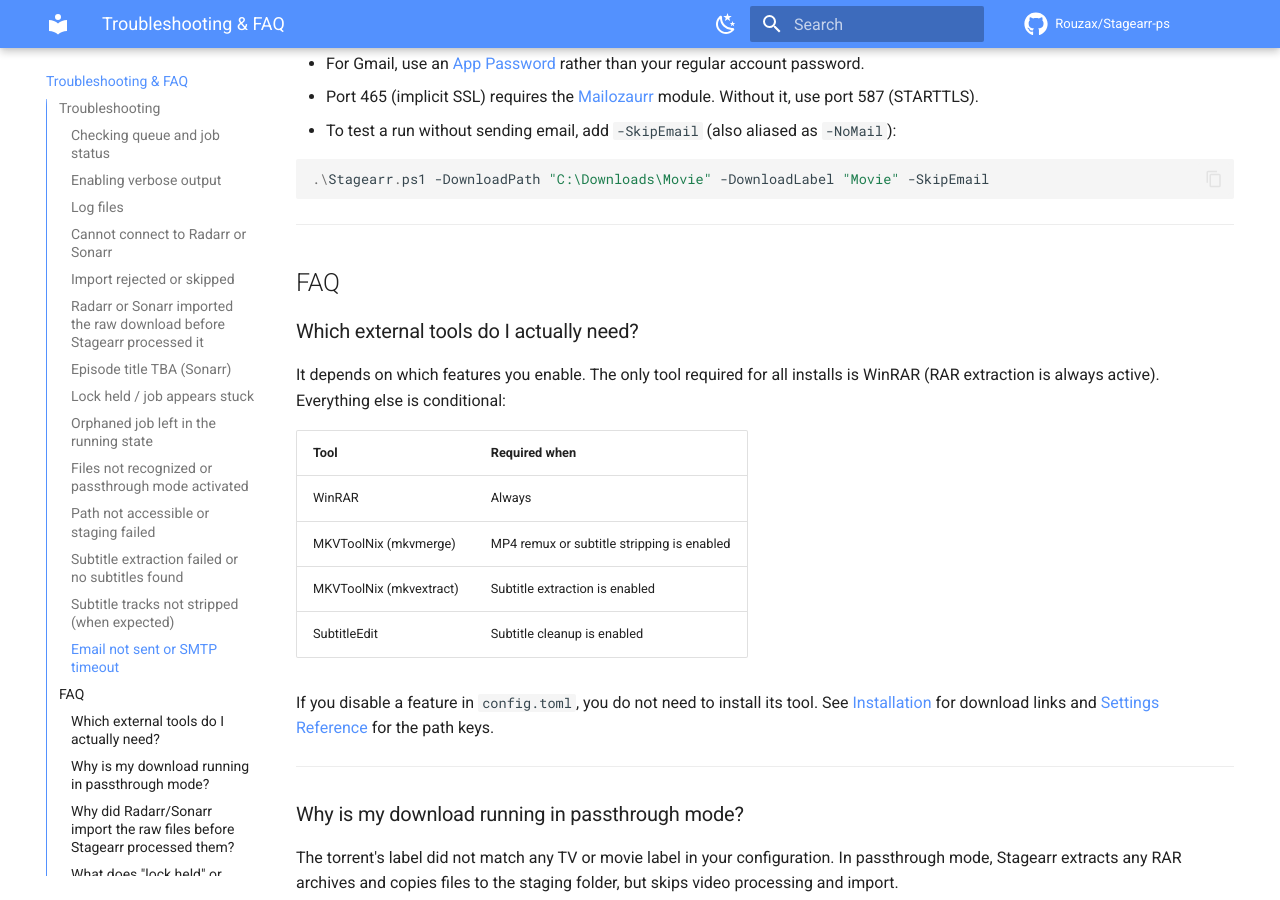
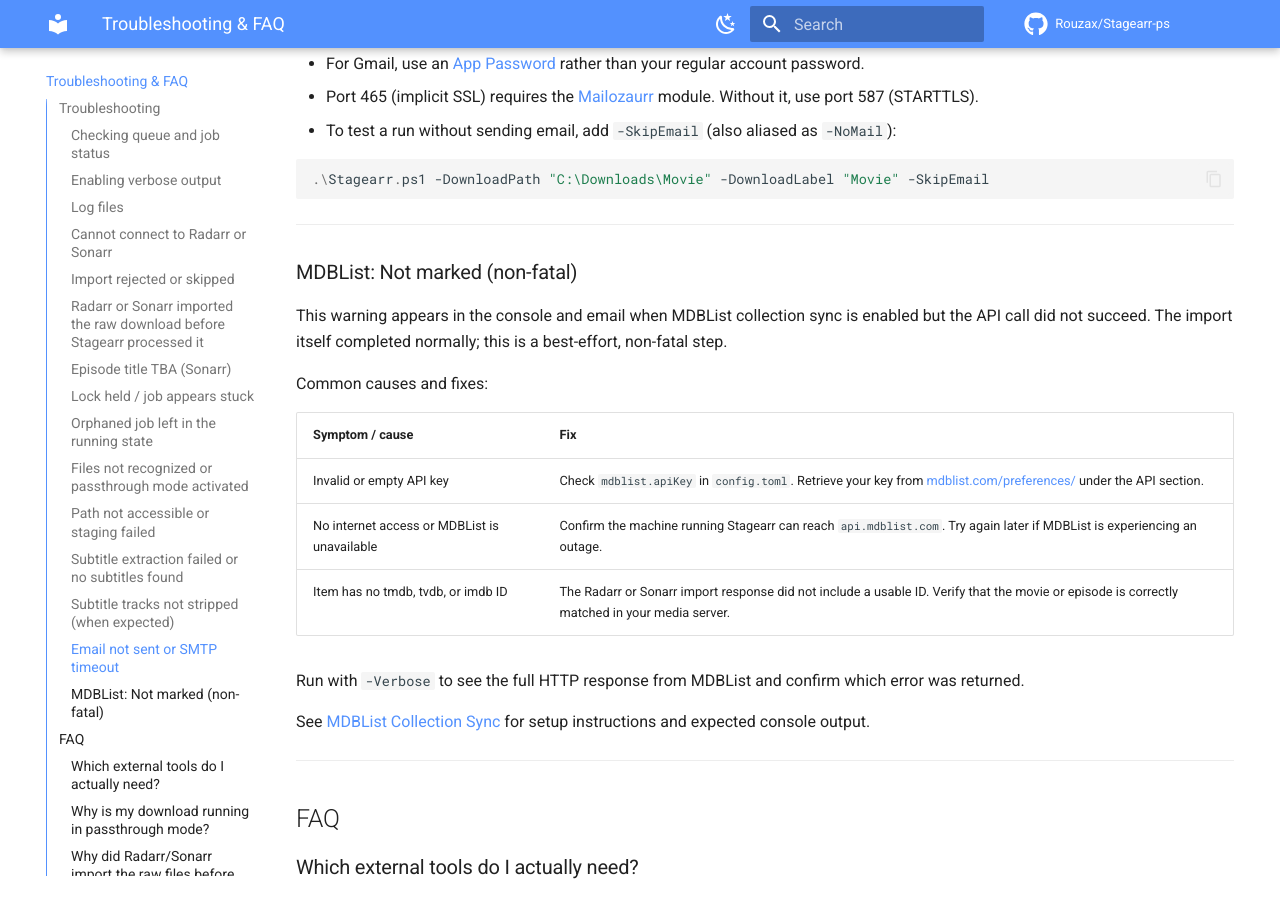
Before and after one commit to Rouzax/Stagearr-ps, an MkDocs documentation site: the page built from docs/troubleshooting.md, in a window 1280 px wide and 900 px high, scrolled down 4578 px. Built offline with MkDocs 1.6.1 and Material for MkDocs 9.7.7, drawn with Linux system fonts in a browser that asks for light colours; comment, search, counter and statistics services are not loaded; some of the changed text lies outside the part shown.

Commit message:
feat(mdblist): mark imports as collected on MDBList after import
Adds an opt-in [mdblist] integration that marks successfully imported items
as collected / In Library on MDBList. Movies are marked at the title level and
TV at the episode level, using the tmdb/tvdb/imdb IDs Radarr/Sonarr already
return. Best-effort and non-fatal: a failure never fails the job. Works on a
free MDBList account (no Patreon required).

- New Private/MDBList.ps1: pure payload builder + collect orchestrator
- ArrMetadata now captures TmdbId/TvdbId (previously imdb only)
- ImportArr returns ImportedEpisodes, derived from import-history verification
  so season packs and partial imports mark exactly the episodes that landed
- JobProcessor post-import hook, gated on success and the feature flag
- Config defaults + validation + Test-SAFeatureEnabled opt-in; constants
- Setup wizard prompt; documented [mdblist] section in config-sample.toml
- Tests/MDBList.Tests.ps1; new docs/mdblist.md plus settings/index/importing refs

```diff
--- a/docs/troubleshooting.md
+++ b/docs/troubleshooting.md
@@ -176,6 +176,24 @@
 
 ---
 
+### MDBList: Not marked (non-fatal)
+
+This warning appears in the console and email when MDBList collection sync is enabled but the API call did not succeed. The import itself completed normally; this is a best-effort, non-fatal step.
+
+Common causes and fixes:
+
+| Symptom / cause | Fix |
+|-----------------|-----|
+| Invalid or empty API key | Check `mdblist.apiKey` in `config.toml`. Retrieve your key from [mdblist.com/preferences/](https://mdblist.com/preferences/) under the API section. |
+| No internet access or MDBList is unavailable | Confirm the machine running Stagearr can reach `api.mdblist.com`. Try again later if MDBList is experiencing an outage. |
+| Item has no tmdb, tvdb, or imdb ID | The Radarr or Sonarr import response did not include a usable ID. Verify that the movie or episode is correctly matched in your media server. |
+
+Run with `-Verbose` to see the full HTTP response from MDBList and confirm which error was returned.
+
+See [MDBList Collection Sync](mdblist.md) for setup instructions and expected console output.
+
+---
+
 ## FAQ
 
 ### Which external tools do I actually need?
--- a/mkdocs.yml
+++ b/mkdocs.yml
@@ -72,6 +72,7 @@
       - Subtitle Processing: subtitles.md
       - Importing to Radarr / Sonarr / Medusa: importing.md
       - Email Notifications: email.md
+      - MDBList Collection Sync: mdblist.md
   - Configuration:
       - Configuration Overview: configuration.md
       - Settings Reference: settings-reference.md
```
Also changed, not shown: config-sample.toml (+10 -0 lines), docs/configuration.md (+2 -0 lines), docs/importing.md (+6 -0 lines), docs/index.md (+2 -0 lines), docs/mdblist.md (added, +128 -0 lines), docs/settings-reference.md (+16 -0 lines), 9 other files.
